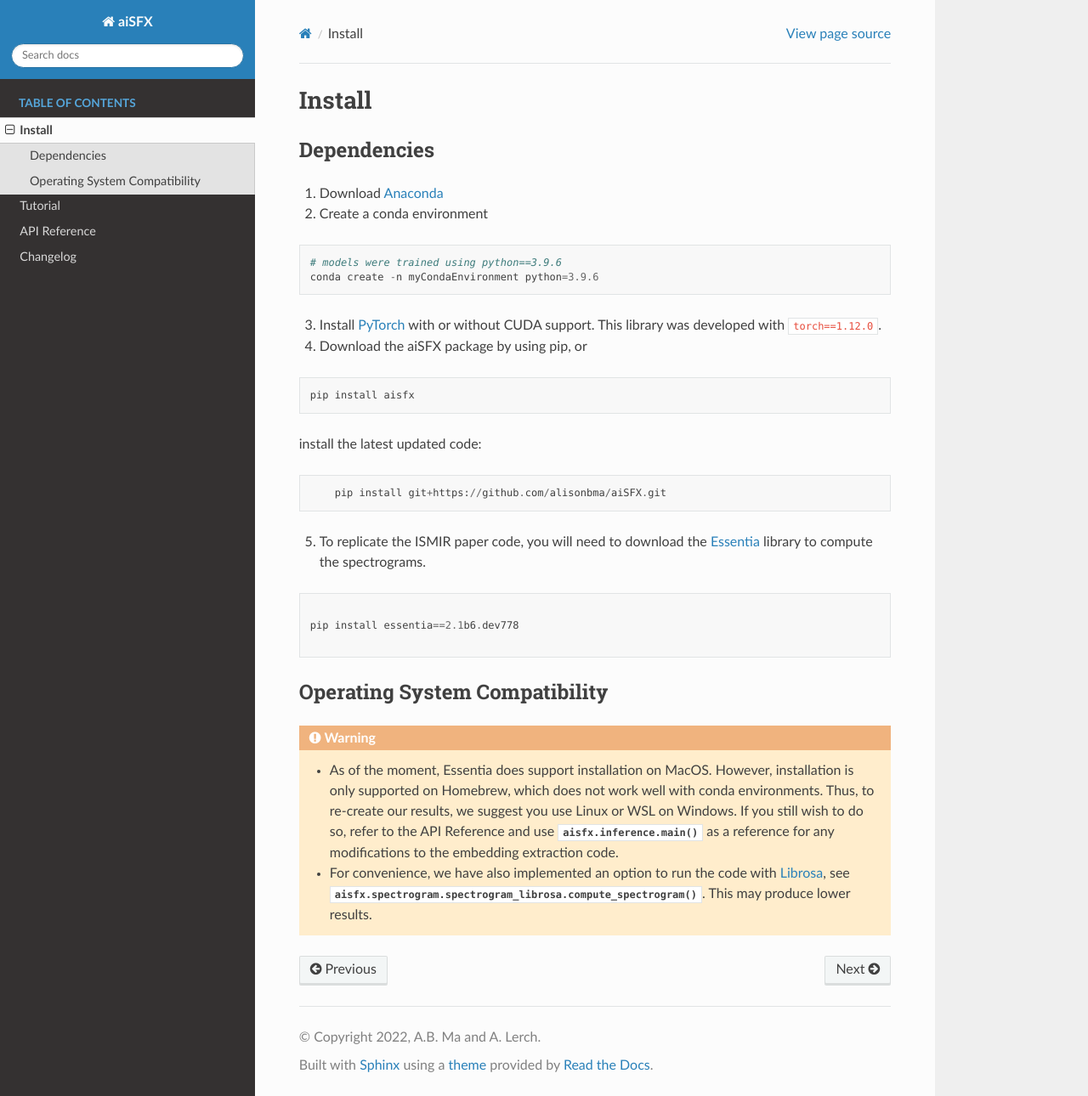
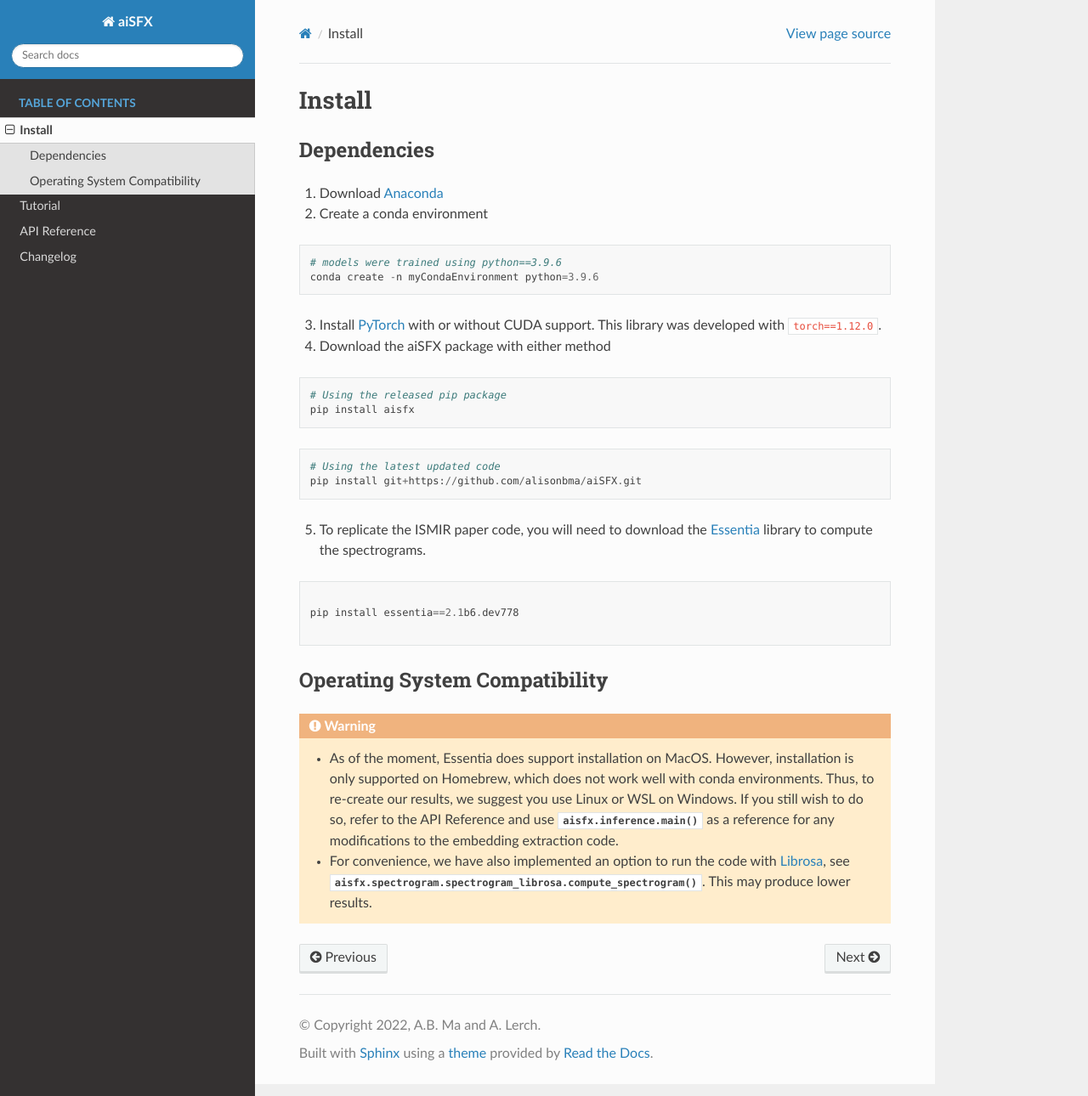
Before and after one commit to alisonbma/aiSFX, a Sphinx documentation site: the page built from docs/source/installation.md, in a window 1280 px wide and 1290 px high. Shown: the whole window at 85% size. Built offline with Sphinx 7.4.7 and the Read the Docs theme 2.0.0, drawn with Linux system fonts in a browser that asks for light colours.

Commit message:
Update installation.md

````diff
--- a/docs/source/installation.md
+++ b/docs/source/installation.md
@@ -9,16 +9,14 @@
 conda create -n myCondaEnvironment python=3.9.6
 ```
 3. Install [PyTorch](https://pytorch.org/get-started/locally/) with or without CUDA support. This library was developed with `torch==1.12.0`.
-4. Download the aiSFX package by using pip, or
-
+4. Download the aiSFX package with either method
 ```
+# Using the released pip package
 pip install aisfx
 ```
-
-install the latest updated code:
-
 ```
-    pip install git+https://github.com/alisonbma/aiSFX.git
+# Using the latest updated code
+pip install git+https://github.com/alisonbma/aiSFX.git
 ```
 
 5. To replicate the ISMIR paper code, you will need to download the [Essentia](https://essentia.upf.edu/) library to compute the spectrograms.
````
